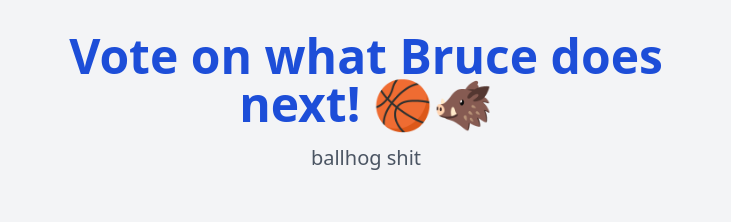
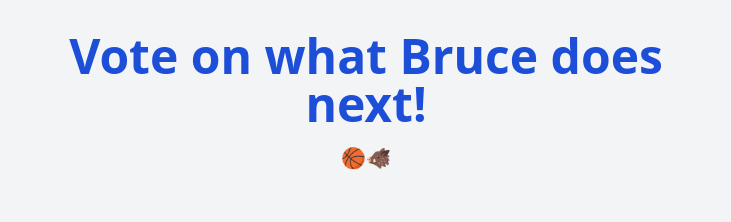
Before and after one commit to mimossaaa/vota, a React (Vite) app: page / in a window 1280 px wide. Shown: the top 222 px of the page, without its empty margins (274-1005 px from the left). Built offline with nearby package versions, Linux system fonts and the light colour scheme; no server answers; the database is empty.

Commit message:
Update Header.jsx

```diff
--- a/src/components/Header.jsx
+++ b/src/components/Header.jsx
@@ -4,10 +4,10 @@ function Header() {
   return (
     <header className="w-full max-w-2xl text-center mb-8">
       <h1 className="text-4xl sm:text-5xl font-extrabold text-blue-700 leading-tight mb-4 animate-fade-in-down">
-        Vote on what Bruce does next! 🏀🐗
+        Vote on what Bruce does next!
       </h1>
       <p className="text-xl text-gray-600">
-        ballhog shit
+      🏀🐗
       </p>
     </header>
   );
```
